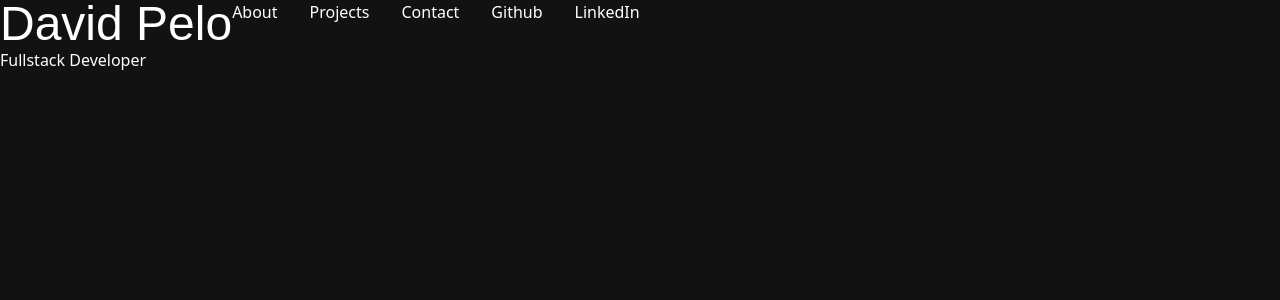
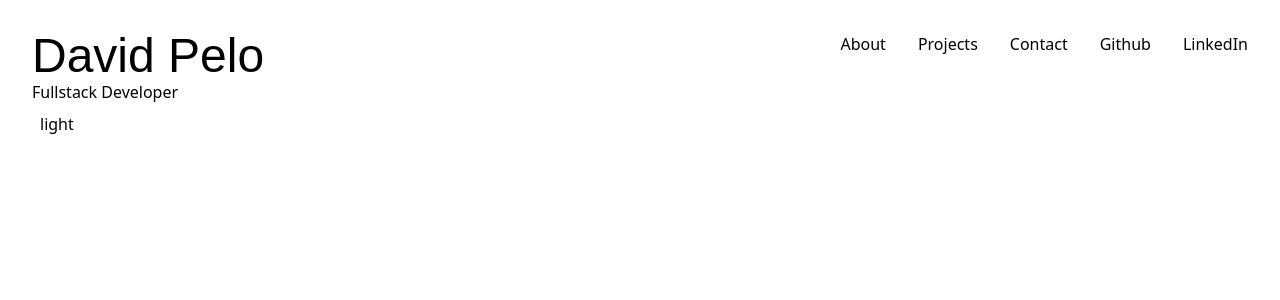
Before and after one commit to DavidPelo/portfolio, a Next.js app in the folder portfolio-next/: page / in a window 1280 px wide. Shown: the top 300 px of the page. Built offline with nearby package versions, Linux system fonts and the light colour scheme.

Commit message:
added next-themes

```diff
--- a/portfolio-next/src/components/layout/header.tsx
+++ b/portfolio-next/src/components/layout/header.tsx
@@ -1,9 +1,28 @@
+import { useState, useEffect } from 'react'
+import { useTheme } from 'next-themes'
+
 export default function Header() {
+  const [mounted, setMounted] = useState(false)
+
+  const { resolvedTheme, theme, setTheme } = useTheme()
+
+  useEffect(() => setMounted(true), [])
+
   return (
-    <header className="flex">
+    <header className="flex justify-between p-8">
       <div>
-        <h1 className="font-thin text-5xl">David Pelo</h1>
+        <h1 className="text-5xl font-thin">David Pelo</h1>
         <h2>Fullstack Developer</h2>
+        <button
+          onClick={() => {
+            setTheme(resolvedTheme === 'light' ? 'dark' : 'light')
+          }}
+          type="button"
+          className="rounded-md p-2 transition-colors duration-300 hover:bg-gray-500/10"
+          aria-label={theme === 'light' ? 'Dark theme' : 'Light theme'}
+        >
+          {theme === 'light' ? 'dark' : 'light'}
+        </button>
       </div>
       <nav>
         <ul className="flex gap-8">
--- a/portfolio-next/src/pages/_app.tsx
+++ b/portfolio-next/src/pages/_app.tsx
@@ -1,13 +1,13 @@
 import { type AppType } from 'next/dist/shared/lib/utils'
 import '../styles/globals.css'
+import { ThemeProvider } from 'next-themes'
 import Layout from '../components/layout'
 import Head from 'next/head'
-import { ThemeProvider } from 'next-themes'
 
 const MyApp: AppType = ({ Component, pageProps }) => {
   return (
     <>
-      <ThemeProvider defaultTheme="dark" attribute="class">
+      <ThemeProvider defaultTheme="system" attribute="class">
         <Head>
           <title>David Pelo</title>
         </Head>
```
